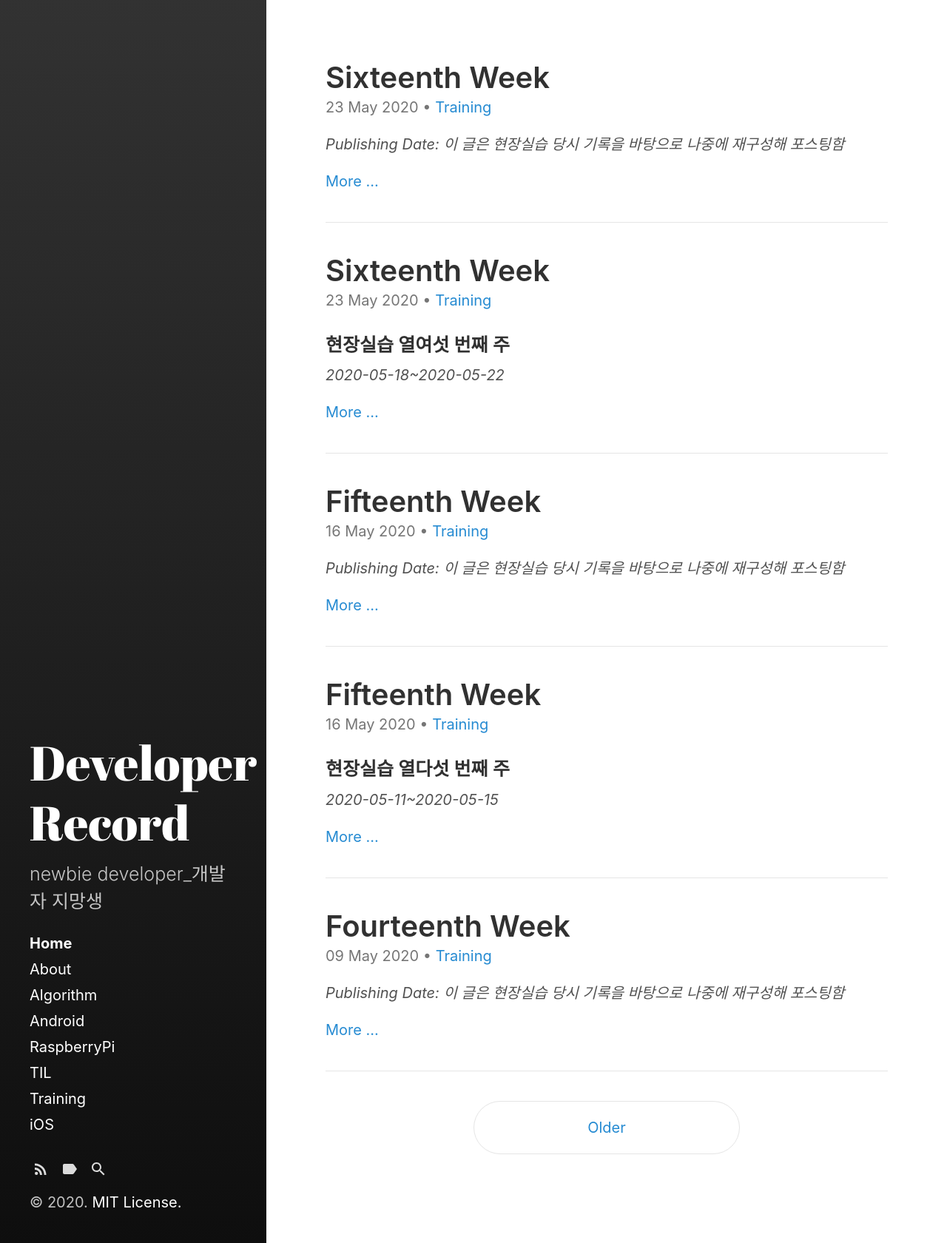
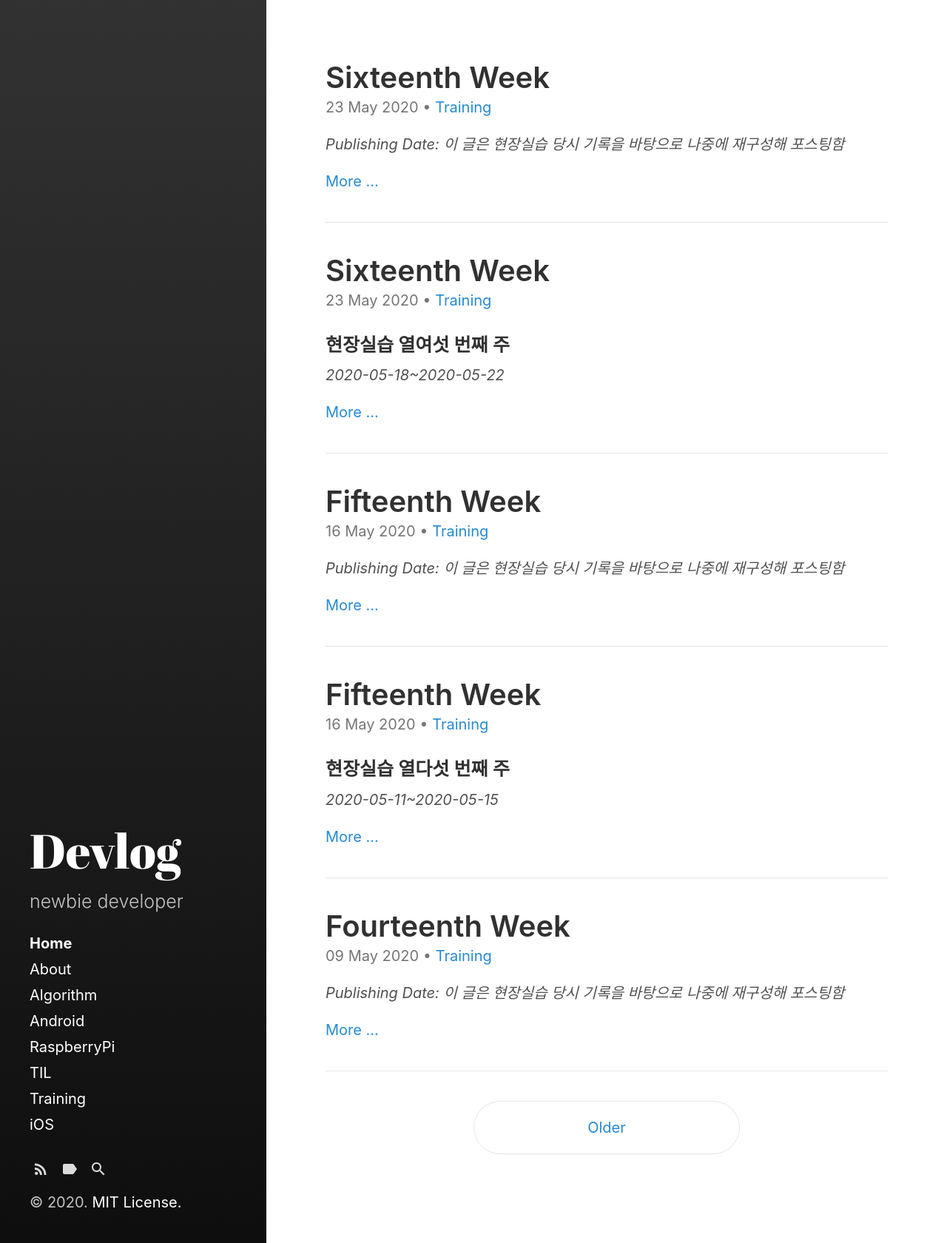
Before and after one commit to devejs/devejs.github.io, a Jekyll site: the page built from index.html, in a window 1280 px wide. Shown: the whole page at 74% size. Built offline with Jekyll 4.4.1, drawn with Linux system fonts in a browser that asks for light colours; the list of posts is cut into pages by our own code.

Commit message:
change blog setting

```diff
--- a/_config.yml
+++ b/_config.yml
@@ -23,11 +23,11 @@ markdown: kramdown
 highlighter: rouge
 
 # Setup
-title: Developer Record
+title: Devlog
 tagline: 'A Jekyll theme'
 email: ssej0221@gmail.com
-description: >- # this means to ignore newlines until "baseurl:"
-  newbie developer_개발자 지망생
+description: > #>-  this means to ignore newlines until "baseurl:"
+  newbie developer
 baseurl: "" # the subpath of your site, e.g. /blog
                   # the optional subpath of your site, e.g. "/blog"
                   # NB: This applies to all pages in your Jekyll site.
@@ -40,7 +40,7 @@ github_username:  jekyll
 
 author:
   name:           'Eunjee Shin'
-  url:            https://devejs.github.io
+  url:            https://devejslife.blogspot.com
 
 paginate:         5
 # paginate_path:    '/page:num'
@@ -79,3 +79,7 @@ sidebar_home_link:  true
 #   - vendor/cache/
 #   - vendor/gems/
 #   - vendor/ruby/
+
+# add disqus
+disqus:
+  shortname: my-disqus-shortname
```
